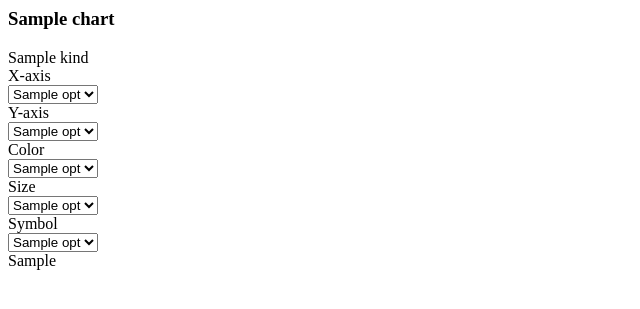
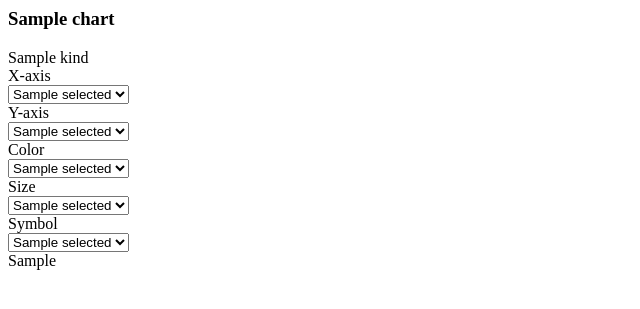
Before and after one commit to Rabeez/mydat, a FastAPI app: template app/templates/page_chart.jinja in a window 1280 px wide. Shown: the top 309 px of the page, without its empty margins (0-640 px from the left). Run offline with FastAPI, Linux system fonts and the light colour scheme; the template is opened without the code that fills it: most values are stand-ins (such as "Sample title", 1, 10 or a date in 2020); parts of the project's set-up code (start-up, migrations or seed data) failed here and were passed over.

Commit message:
Display selected dimension correctly in dropdown

```diff
--- a/app/templates/page_chart.jinja
+++ b/app/templates/page_chart.jinja
@@ -8,7 +8,10 @@
             <span class="label-text">X-axis</span>
         </div>
         <select class="select select-bordered select-sm">
-            {% for opt in chart.data.x.options %}<option>{{ opt }}</option>{% endfor %}
+            <option selected>{{ chart.data.x.selected }}</option>
+            {% for opt in chart.data.x.options %}
+                {% if opt != chart.data.x.selected %}<option>{{ opt }}</option>{% endif %}
+            {% endfor %}
         </select>
     </label>
     {% if chart.data.y %}
@@ -17,7 +20,10 @@
                 <span class="label-text">Y-axis</span>
             </div>
             <select class="select select-bordered select-sm">
-                {% for opt in chart.data.y.options %}<option>{{ opt }}</option>{% endfor %}
+                <option selected>{{ chart.data.y.selected }}</option>
+                {% for opt in chart.data.y.options %}
+                    {% if opt != chart.data.y.selected %}<option>{{ opt }}</option>{% endif %}
+                {% endfor %}
             </select>
         </label>
     {% endif %}
@@ -27,7 +33,10 @@
                 <span class="label-text">Color</span>
             </div>
             <select class="select select-bordered select-sm">
-                {% for opt in chart.data.color.options %}<option>{{ opt }}</option>{% endfor %}
+                <option selected>{{ chart.data.color.selected }}</option>
+                {% for opt in chart.data.color.options %}
+                    {% if opt != chart.data.color.selected %}<option>{{ opt }}</option>{% endif %}
+                {% endfor %}
             </select>
         </label>
     {% endif %}
@@ -37,7 +46,10 @@
                 <span class="label-text">Size</span>
             </div>
             <select class="select select-bordered select-sm">
-                {% for opt in chart.data.size.options %}<option>{{ opt }}</option>{% endfor %}
+                <option selected>{{ chart.data.size.selected }}</option>
+                {% for opt in chart.data.size.options %}
+                    {% if opt != chart.data.size.selected %}<option>{{ opt }}</option>{% endif %}
+                {% endfor %}
             </select>
         </label>
     {% endif %}
@@ -47,7 +59,10 @@
                 <span class="label-text">Symbol</span>
             </div>
             <select class="select select-bordered select-sm">
-                {% for opt in chart.data.symbol.options %}<option>{{ opt }}</option>{% endfor %}
+                <option selected>{{ chart.data.symbol.selected }}</option>
+                {% for opt in chart.data.symbol.options %}
+                    {% if opt != chart.data.symbol.selected %}<option>{{ opt }}</option>{% endif %}
+                {% endfor %}
             </select>
         </label>
     {% endif %}
```
